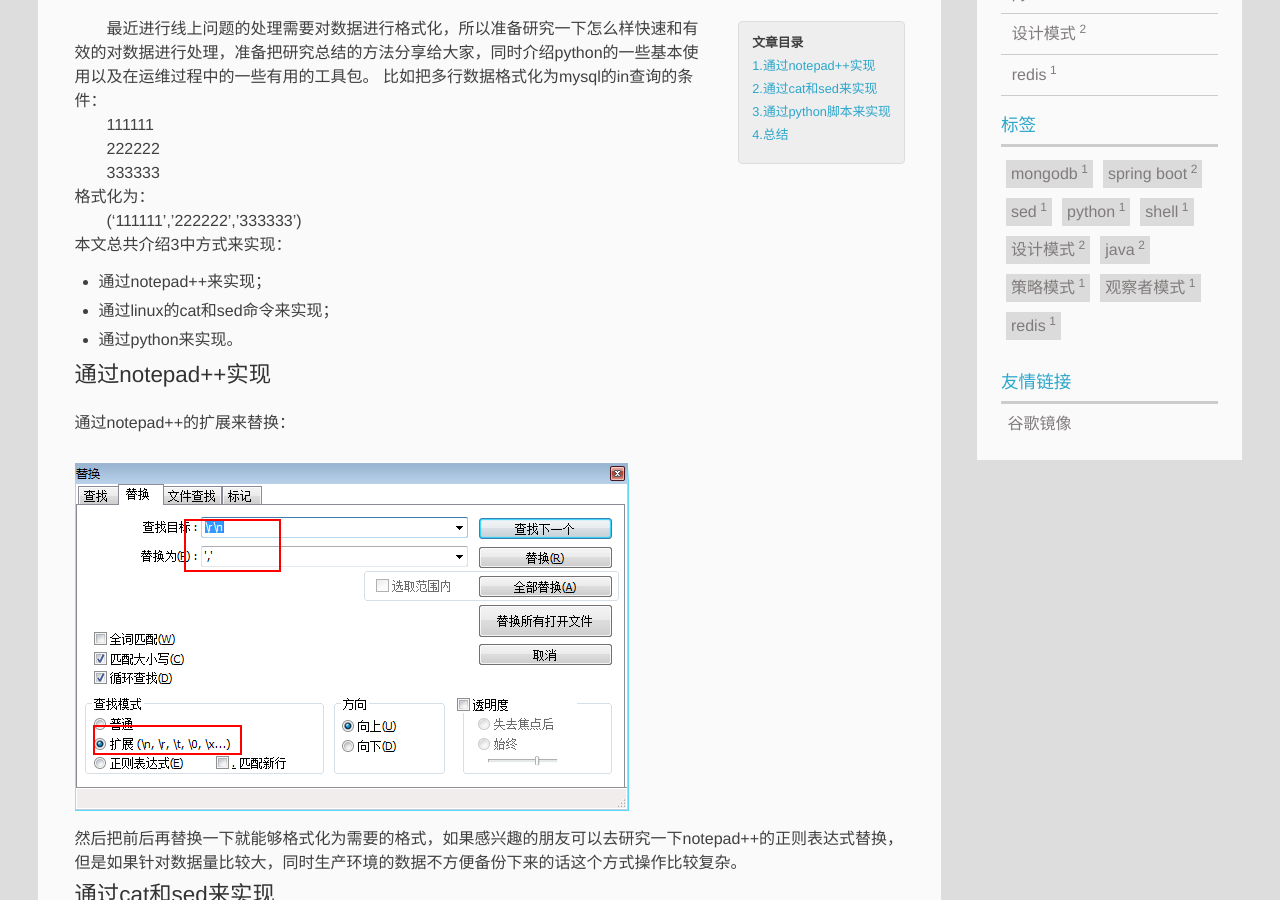
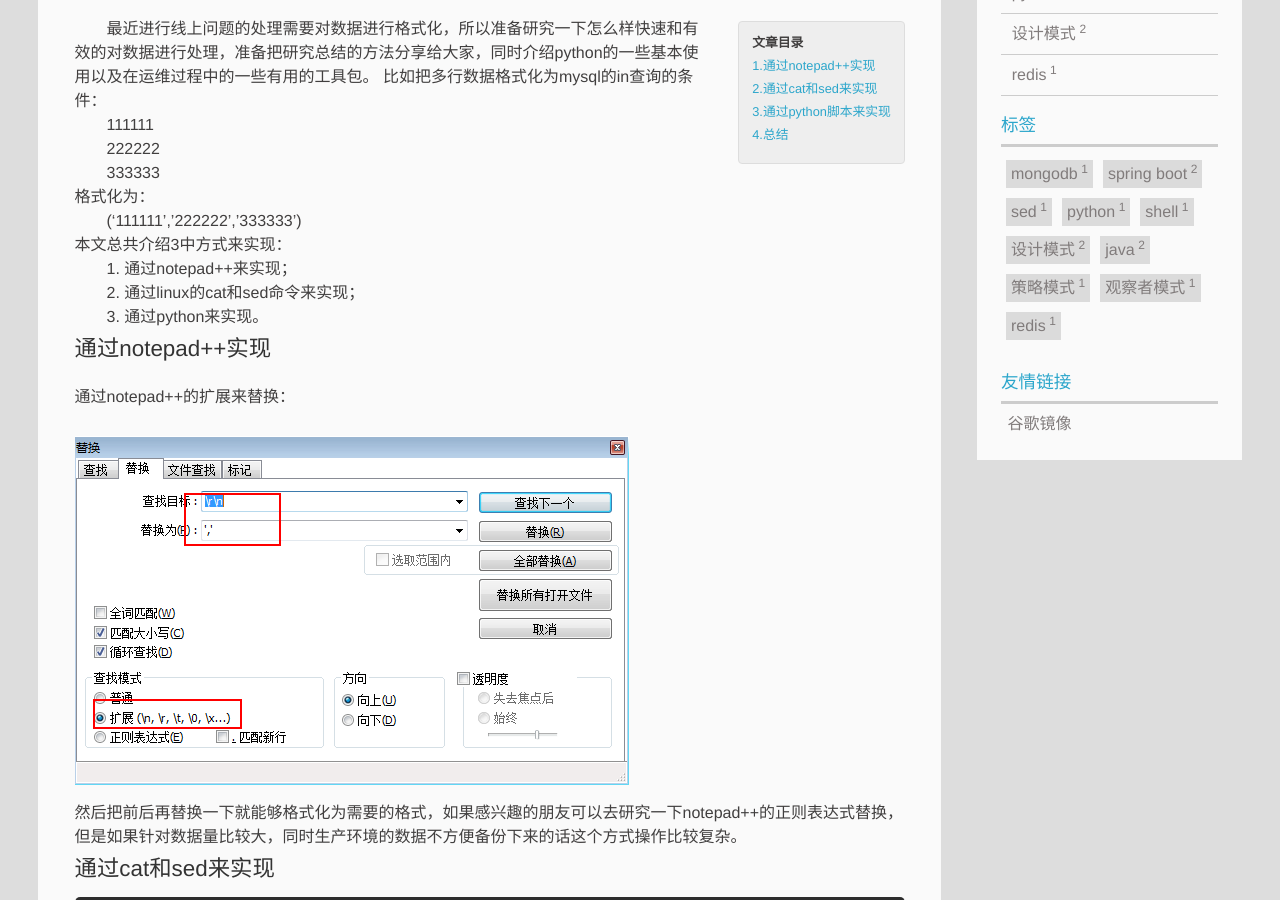
Before and after one commit to jianxw/jianxw.github.io, a Jekyll site: the page built from _posts/2016-11-27-format.md, in a window 1280 px wide and 900 px high, scrolled down 366 px. Built offline with Jekyll 4.4.1, drawn with Linux system fonts in a browser that asks for light colours; comment, search, counter and statistics services are not loaded.

Commit message:
修改博客的格式

```diff
--- a/_posts/2016-11-27-format.md
+++ b/_posts/2016-11-27-format.md
@@ -15,11 +15,10 @@ categories: python
 　　333333\\
 格式化为：\\
 　　('111111','222222','333333')\\
-本文总共介绍3中方式来实现：
-
-* 通过notepad++来实现；
-* 通过linux的cat和sed命令来实现；
-* 通过python来实现。
+本文总共介绍3中方式来实现：\\
+　　1. 通过notepad++来实现；\\
+　　2. 通过linux的cat和sed命令来实现；\\
+　　3. 通过python来实现。
 
 
 <!-- more -->
```
Also changed, not shown: about/index.md (+4 -1 lines).
